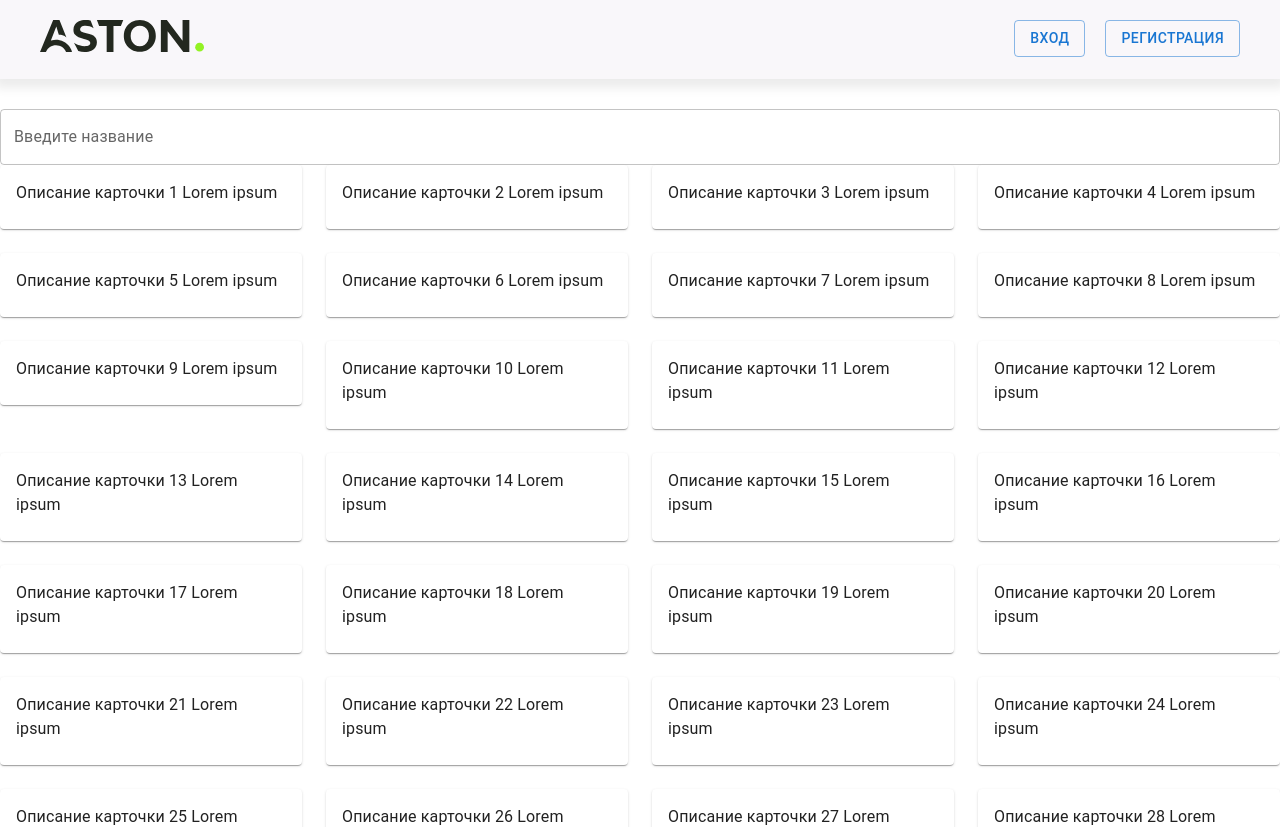
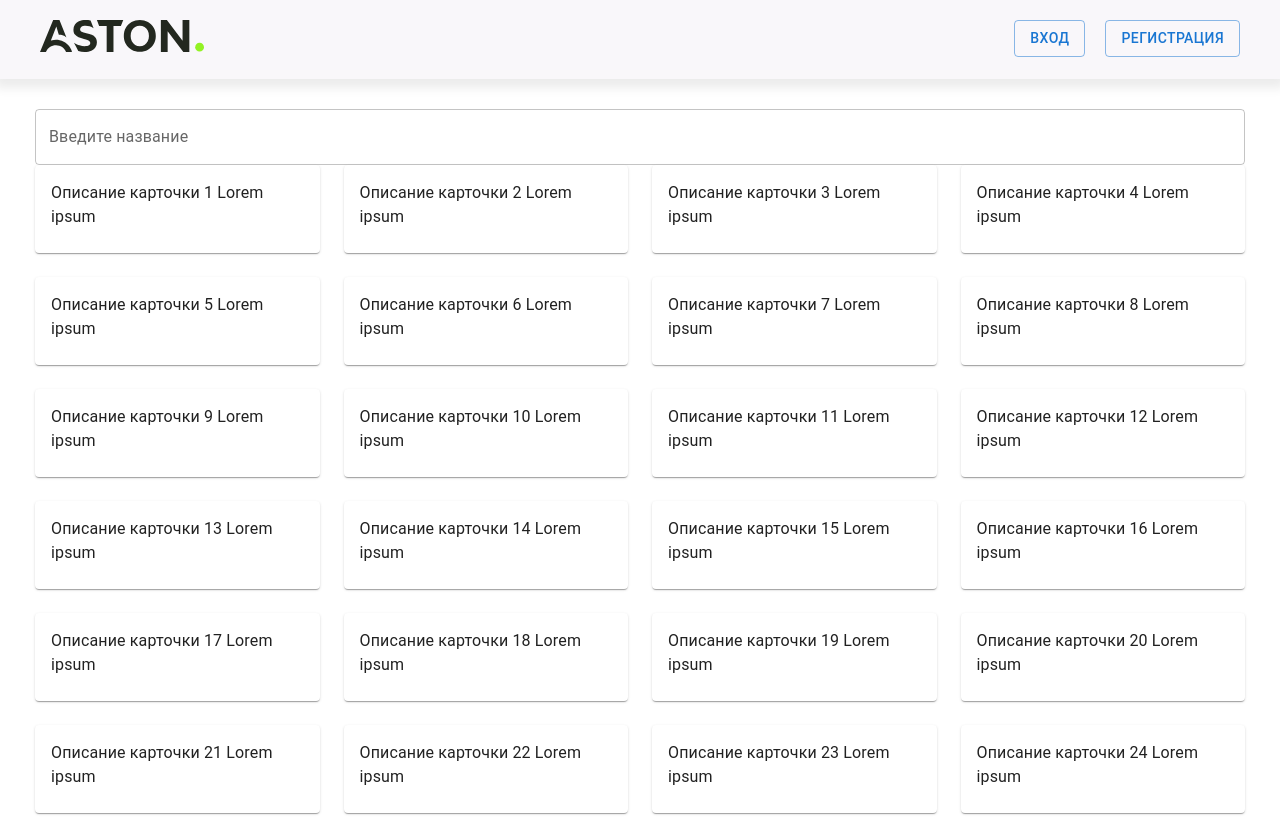
Before and after one commit to SergikEnergy/react-project-39group, a React app: page / in a window 1280 px wide. Shown: the top 827 px of the page. Built offline with nearby package versions, Linux system fonts and the light colour scheme.

Commit message:
Add some styles

```diff
--- /dev/null
+++ b/src/components/History/styled/StyledTitle.jsx
@@ -0,0 +1,7 @@
+import styled from "styled-components";
+
+export const StyledTitle = styled.h1`
+  font-family: Arial;
+  display: inline;
+  padding-bottom: 20px;
+`
--- a/src/components/Layout/Layout.jsx
+++ b/src/components/Layout/Layout.jsx
@@ -1,12 +1,15 @@
-import {Outlet} from 'react-router-dom';
-import {Header} from '../Header';
+import { Outlet } from "react-router-dom";
+import { Header } from "../Header";
 
+import { Wrapper } from "./styled/Wrapper";
 
 export const Layout = () => {
-    return (
-        <>
-            <Header/>
-            <Outlet/>
-        </>
-    );
+  return (
+    <>
+      <Header />
+      <Wrapper>
+        <Outlet />
+      </Wrapper>
+    </>
+  );
 };
--- /dev/null
+++ b/src/components/Layout/styled/Wrapper.jsx
@@ -0,0 +1,5 @@
+import styled from "styled-components";
+
+export const Wrapper = styled.div`
+  padding: 0 35px;
+`
--- a/src/pages/HistoryPage/HistoryPage.jsx
+++ b/src/pages/HistoryPage/HistoryPage.jsx
@@ -1,3 +1,5 @@
+import {StyledTitle} from "../../components/History/styled/StyledTitle"
+
 export const HistoryPage = () => {
-  return <div>This is a history page</div>;
+  return <StyledTitle>История</StyledTitle>;
 };
```
Also changed, not shown: src/index.js (+4 -4 lines).
